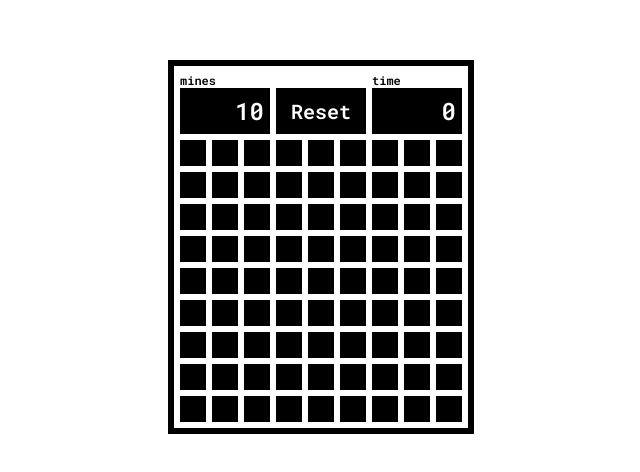
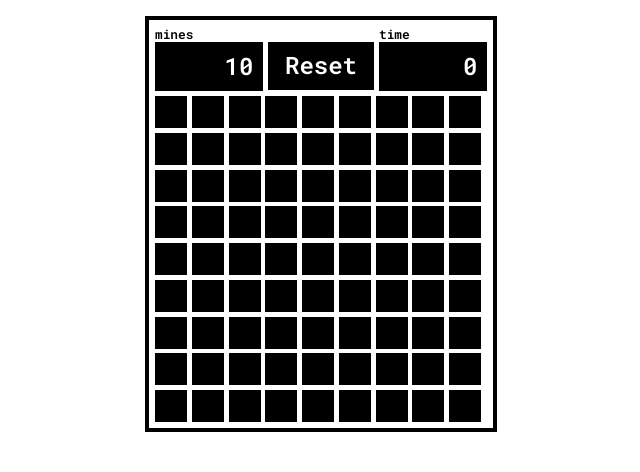
Before and after one commit to ksugimori/vue-minesweeper, a Vue app: page / in a window 1280 px wide. Shown: the top 472 px of the page, without its empty margins (319-959 px from the left). Built offline with nearby package versions, Linux system fonts and the light colour scheme.

Commit message:
CSS を em でサイズ調整

```diff
--- a/src/App.vue
+++ b/src/App.vue
@@ -30,7 +30,7 @@ export default {
   -moz-osx-font-smoothing: grayscale;
   text-align: center;
   color: #2c3e50;
-  margin-top: 60px;
+  margin-top: 1rem;
   -moz-user-select: none;
   -webkit-user-select: none;
   -ms-user-select: none;
--- a/src/components/Cell.vue
+++ b/src/components/Cell.vue
@@ -61,17 +61,17 @@ export default {
 
 <style scoped>
 .cell {
-  width: 20px;
-  height: 20px;
-  border: 3px solid #000;
-  margin: 3px;
+  width: 1.5rem;
+  height: 1.5rem;
+  border: 0.3rem solid #000;
+  margin: 0.15rem;
   background-color: #000;
   user-select: none;
   color: transparent;
   font-family: monospace;
   font-weight: bold;
-  font-size: 18px;
-  line-height: 20px;
+  font-size: 1.5rem;
+  line-height: 1.5rem;
   text-align: center;
 }
 .cell.open {
--- a/src/components/Counter.vue
+++ b/src/components/Counter.vue
@@ -17,18 +17,18 @@ export default {
 <style scoped>
 .counter > .title {
   color: #000;
-  height: 16px;
+  height: 1rem;
   text-align: left;
-  font-size: 12px;
+  font-size: 0.8rem;
 }
 .counter > .value {
   text-align: right;
-  height: 34px;
-  line-height: 34px;
-  font-size: 24px;
+  height: 1.9rem;
+  line-height: 1.9rem;
+  font-size: 1.5rem;
   font-weight: bold;
   color: #fff;
   background-color: #000;
-  padding: 6px;
+  padding: 0.6rem;
 }
 </style>
--- a/src/components/Field.vue
+++ b/src/components/Field.vue
@@ -29,7 +29,7 @@ export default {
 .field {
   display: inline-flex;
   flex-direction: column;
-  border: 6px solid #000;
-  padding: 3px;
+  border: 0.3em solid #000;
+  padding: 0.2em;
 }
 </style>
--- a/src/components/ResetButton.vue
+++ b/src/components/ResetButton.vue
@@ -17,17 +17,17 @@ export default {
 .padding {
   content: '';
   display: block;
-  height: 16px;
+  height: 1rem;
 }
 .btn {
-  width: 84px !important;
-  height: 40px !important;
-  border: 3px solid #000;
+  width: 6.15rem !important;
+  height: 2.5rem !important;
+  border: 0.3rem solid #000;
   background-color: #000;
   color: #fff;
   font-weight: bold;
-  font-size: 20px;
-  line-height: 40px;
+  font-size: 1.5rem;
+  line-height: 2.4rem;
   cursor: pointer;
 }
 .btn:hover {
--- a/src/components/StatusBar.vue
+++ b/src/components/StatusBar.vue
@@ -27,9 +27,8 @@ export default {
   justify-content: space-between;
 }
 .status-bar >>> .box {
-  margin: 3px;
-  width: 90px;
-  height: 56px;
+  margin: 0.15rem;
+  width: 6.75rem;
 }
 
 </style>
```
Also changed, not shown: 7 other files (tests, documents, lock files or other folders).
